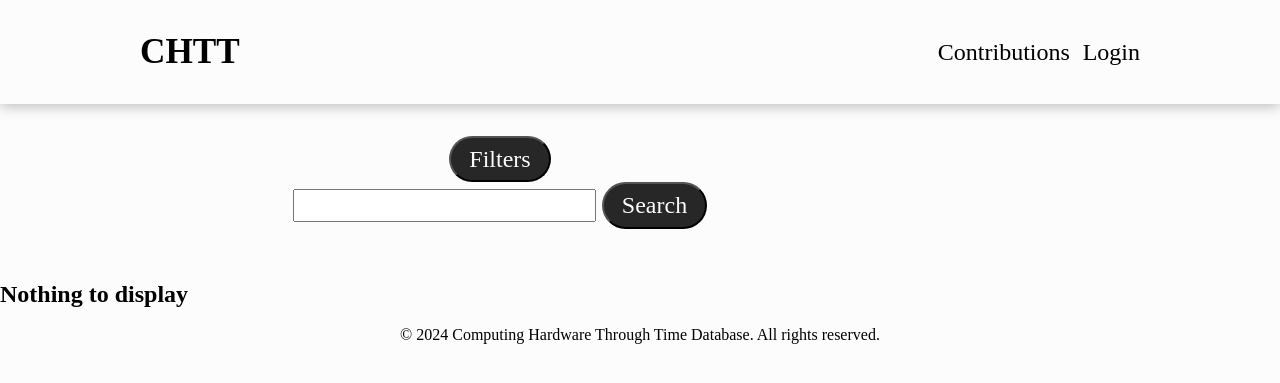
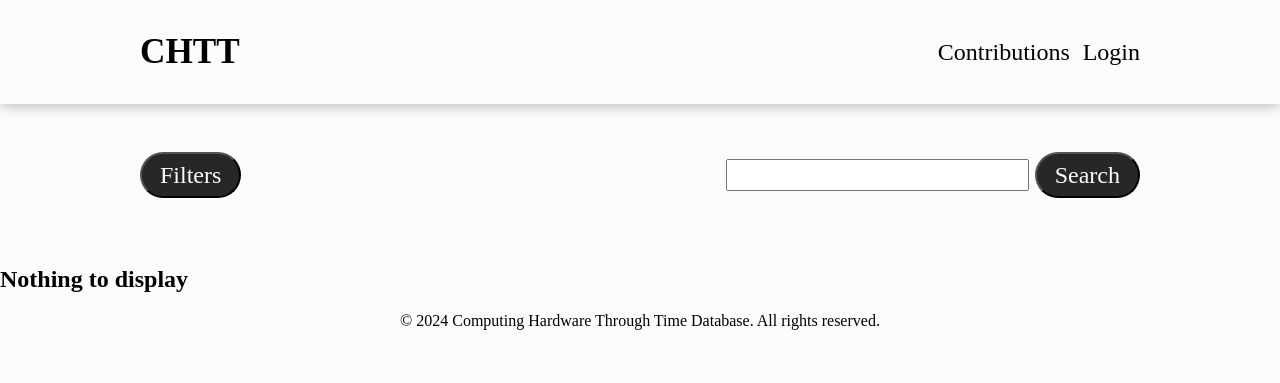
Before and after one commit to marvinobig/computing-hardware-through-time-hd, a PHP site: page /contributions.php?search=1 in a window 1280 px wide. Shown: the top 383 px of the page. Run offline with PHP 8.4, Linux system fonts and the light colour scheme; data that the repository does not hold is empty.

Commit message:
start styling contributions page

```diff
--- a/assets/main.css
+++ b/assets/main.css
@@ -103,6 +103,7 @@ body {
   border-radius: 1.6rem;
   padding: 8px 18px;
   transition: ease-in 0.1s;
+  cursor: pointer;
 }
 
 .btn:hover {
@@ -182,6 +183,7 @@ footer {
   flex-direction: column;
   align-items: center;
   margin-bottom: 3rem;
+  padding: 3rem 3rem 5rem 3rem;
   background-color: var(--background-color);
   color: var(--color);
 }
@@ -190,6 +192,7 @@ footer {
   background-color: var(--color) !important;
   color: var(--background-color) !important;
   margin: 1.5rem 0 3rem 0;
+  padding: 2rem !important;
   font-size: 1.6rem;
 }
 
@@ -197,12 +200,27 @@ footer {
   display: flex;
   flex-direction: column;
   align-items: center;
+  margin-top: 3rem;
 }
 
 .content {
   max-width: var(--max-width);
   width: 100%;
-  padding: 2rem;
   text-align: center;
   font-size: 1.5rem;
 }
+
+/* Contributions page */
+#contributions_header {
+  display: flex;
+  justify-content: center;
+  padding: 3rem;
+}
+
+#contributions_header .content {
+  display: flex;
+  justify-content: space-between;
+  align-items: center;
+
+
+}
```
